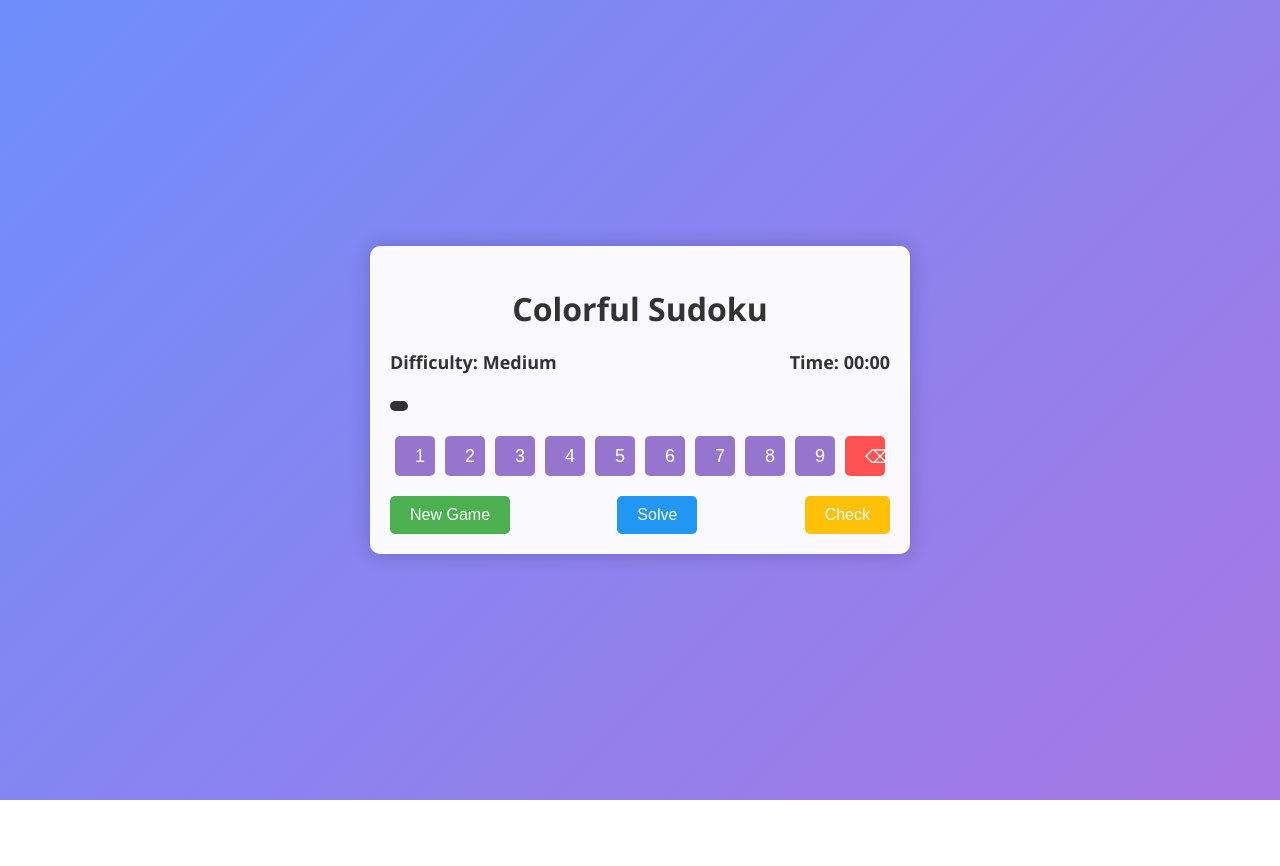
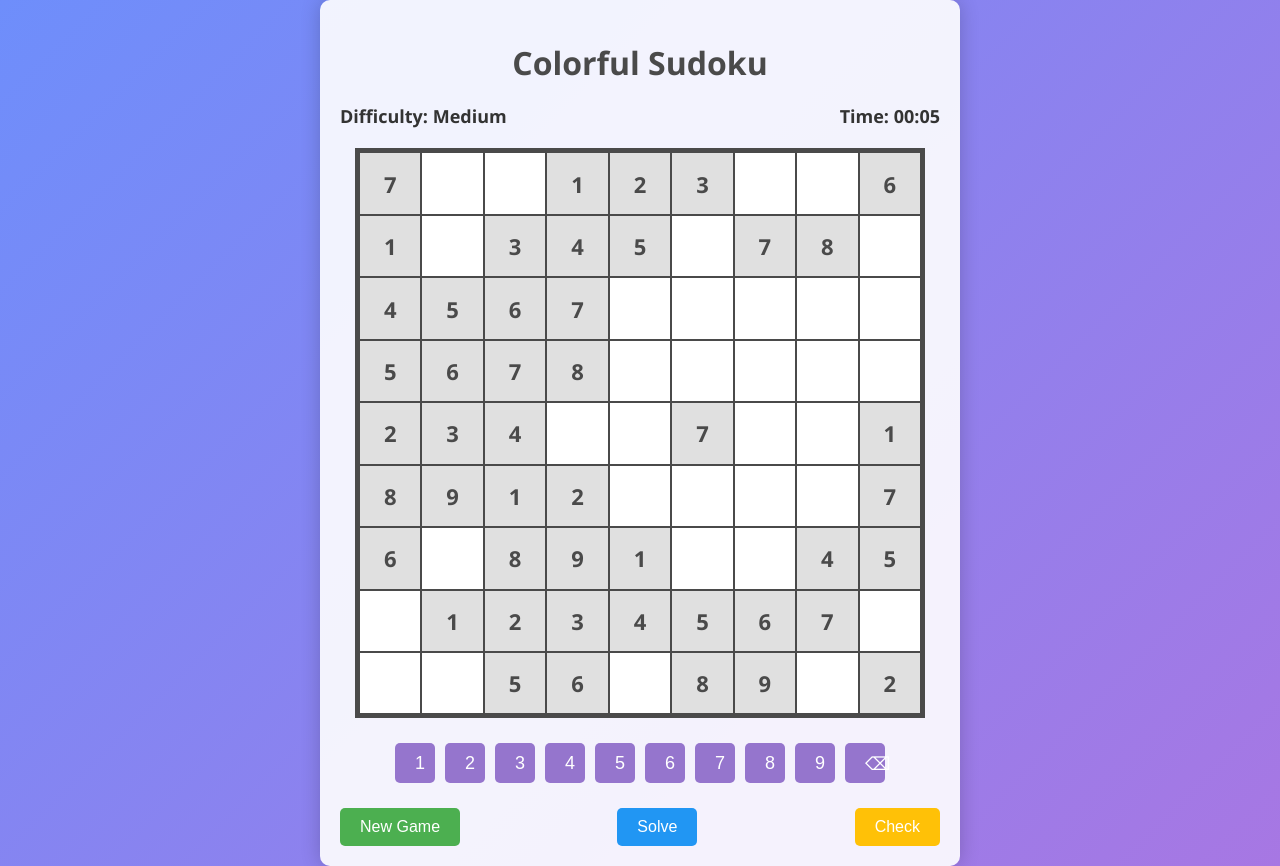
Before and after one commit to premsharma8168/sudoku, a plain HTML site: page index.html in a window 1280 px wide. Before the commit the page ends 800 px from the top, so only its background shows below. Drawn offline with Linux system fonts and the light colour scheme.

Commit message:
Update index.html

```diff
--- a/index.html
+++ b/index.html
@@ -10,62 +10,57 @@
             display: flex;
             justify-content: center;
             align-items: center;
-            height: 100vh;
+            min-height: 100vh;
             margin: 0;
             background: linear-gradient(135deg, #6e8efb, #a777e3);
             color: #333;
         }
         .container {
-            background-color: rgba(255, 255, 255, 0.95);
+            background-color: rgba(255, 255, 255, 0.9);
             border-radius: 10px;
             padding: 20px;
             box-shadow: 0 0 20px rgba(0, 0, 0, 0.2);
-            width: 90%;
-            max-width: 500px;
+            width: 100%;
+            max-width: 600px;
         }
         h1 {
             text-align: center;
-            color: #333;
+            color: #4a4a4a;
             margin-bottom: 20px;
         }
         .sudoku-board {
-            display: inline-grid;
+            display: grid;
             grid-template-columns: repeat(9, 1fr);
-            gap: 1px;
-            background-color: #333;
-            padding: 3px;
-            border: 2px solid #333;
-            border-radius: 5px;
+            grid-template-rows: repeat(9, 1fr);
+            gap: 2px;
+            background-color: #4a4a4a;
+            padding: 5px;
+            max-width: 90vmin;
+            max-height: 90vmin;
+            margin: 0 auto;
+            aspect-ratio: 1 / 1;
         }
         .cell {
             width: 100%;
-            height: 0;
-            padding-bottom: 100%; /* Maintain square ratio */
+            height: 100%;
             background-color: #fff;
             display: flex;
             justify-content: center;
             align-items: center;
-            font-size: 4vw;
+            font-size: calc(2vmin + 6px);
             font-weight: bold;
             cursor: pointer;
             transition: all 0.3s ease;
         }
+        .cell.given {
+            background-color: #e0e0e0;
+            color: #4a4a4a;
+        }
         .cell:hover {
-            background-color: #e3f2fd;
-        }
-        .cell:nth-child(3n) {
-            border-right: 2px solid #333;
-        }
-        .cell:nth-child(n+19):nth-child(-n+27),
-        .cell:nth-child(n+46):nth-child(-n+54) {
-            border-bottom: 2px solid #333;
-        }
-        .cell.given {
-            background-color: #f2f2f2;
-            color: #333;
+            background-color: #e6f2ff;
         }
         .cell.selected {
-            background-color: #a3d2ca;
+            background-color: #bbdefb;
         }
         .cell.invalid {
             color: #f44336;
@@ -109,11 +104,12 @@
             display: flex;
             justify-content: center;
             margin-top: 20px;
+            flex-wrap: wrap;
         }
         .number-btn {
             width: 40px;
             height: 40px;
-            margin: 0 5px;
+            margin: 5px;
             font-size: 18px;
             background-color: #9575CD;
             color: white;
@@ -121,32 +117,10 @@
         .number-btn:hover {
             background-color: #7E57C2;
         }
-        #eraseBtn {
-            background-color: #ff5252;
-        }
-        #eraseBtn:hover {
-            background-color: #ff1744;
-        }
         #timer, #difficulty {
             font-size: 18px;
             font-weight: bold;
         }
-
-        /* Media queries for responsiveness */
-        @media (max-width: 600px) {
-            .cell {
-                font-size: 3vw;
-            }
-            button {
-                font-size: 14px;
-                padding: 8px 15px;
-            }
-            .number-btn {
-                width: 35px;
-                height: 35px;
-            }
-        }
-
     </style>
 </head>
 <body>
@@ -201,6 +175,7 @@
                 cell.addEventListener('click', selectCell);
                 board.appendChild(cell);
             }
+            adjustCellSize();
         }
 
         function selectCell(e) {
@@ -212,15 +187,20 @@
         }
 
         function fillBoard() {
-            const cells = board.getElementsByClassName('cell');
+            const cells = document.getElementsByClassName('cell');
             for (let i = 0; i < 81; i++) {
                 const value = puzzle[i];
                 cells[i].textContent = value || '';
-                cells[i].classList.toggle('given', value !== 0);
+                if (value !== 0) {
+                    cells[i].classList.add('given');
+                } else {
+                    cells[i].classList.remove('given');
+                }
             }
         }
 
         function generatePuzzle() {
+            // A simplified puzzle generator
             const base = [
                 [1, 2, 3, 4, 5, 6, 7, 8, 9],
                 [4, 5, 6, 7, 8, 9, 1, 2, 3],
@@ -233,7 +213,7 @@
                 [9, 1, 2, 3, 4, 5, 6, 7, 8]
             ];
 
-            // Shuffle rows within each 3x3 block
+            // Shuffle rows and columns within each 3x3 block
             for (let i = 0; i < 9; i += 3) {
                 let rows = base.slice(i, i + 3);
                 rows = shuffleArray(rows);
@@ -242,9 +222,27 @@
                 }
             }
 
-            // Flatten puzzle
-            puzzle = base.flat();
-            solution = [...puzzle]; // Copy for solution checking
+            solution = base.flat();
+            puzzle = [...solution];
+
+            // Remove numbers based on difficulty
+            let numbersToRemove;
+            switch (difficulty) {
+                case 'easy':
+                    numbersToRemove = 30;
+                    break;
+                case 'medium':
+                    numbersToRemove = 40;
+                    break;
+                case 'hard':
+                    numbersToRemove = 50;
+                    break;
+            }
+
+            for (let i = 0; i < numbersToRemove; i++) {
+                const index = Math.floor(Math.random() * 81);
+                puzzle[index] = 0;
+            }
         }
 
         function shuffleArray(array) {
@@ -260,22 +258,56 @@
             seconds = 0;
             timerInterval = setInterval(() => {
                 seconds++;
-                let mins = Math.floor(seconds / 60);
-                let secs = seconds % 60;
-                timerDisplay.textContent = `Time: ${String(mins).padStart(2, '0')}:${String(secs).padStart(2, '0')}`;
+                const minutes = Math.floor(seconds / 60);
+                const sec = seconds % 60;
+                timerDisplay.textContent = `Time: ${minutes < 10 ? '0' : ''}${minutes}:${sec < 10 ? '0' : ''}${sec}`;
             }, 1000);
         }
 
-        function newGame() {
+        function handleNewGame() {
             generatePuzzle();
             fillBoard();
             startTimer();
         }
 
+        function solvePuzzle() {
+            puzzle = [...solution];
+            fillBoard();
+            clearInterval(timerInterval);
+        }
+
+        function checkPuzzle() {
+            const cells = document.getElementsByClassName('cell');
+            let isCorrect = true;
+            for (let i = 0; i < 81; i++) {
+                if (parseInt(cells[i].textContent) !== solution[i]) {
+                    cells[i].classList.add('invalid');
+                    isCorrect = false;
+                } else {
+                    cells[i].classList.remove('invalid');
+                }
+            }
+            if (isCorrect) {
+                alert('Congratulations! You solved the puzzle!');
+                clearInterval(timerInterval);
+            }
+        }
+
+        function adjustCellSize() {
+            const boardSize = Math.min(window.innerWidth * 0.9, window.innerHeight * 0.7);
+            board.style.width = `${boardSize}px`;
+            board.style.height = `${boardSize}px`;
+        }
+
+        newGameBtn.addEventListener('click', handleNewGame);
+        solveBtn.addEventListener('click', solvePuzzle);
+        checkBtn.addEventListener('click', checkPuzzle);
+
         numberBtns.forEach(btn => {
             btn.addEventListener('click', () => {
                 if (selectedCell && !selectedCell.classList.contains('given')) {
                     selectedCell.textContent = btn.textContent;
+                    puzzle[selectedCell.dataset.index] = parseInt(btn.textContent);
                     selectedCell.classList.remove('invalid');
                 }
             });
@@ -284,12 +316,16 @@
         eraseBtn.addEventListener('click', () => {
             if (selectedCell && !selectedCell.classList.contains('given')) {
                 selectedCell.textContent = '';
+                puzzle[selectedCell.dataset.index] = 0;
+                selectedCell.classList.remove('invalid');
             }
         });
 
-        newGameBtn.addEventListener('click', newGame);
+        window.addEventListener('resize', adjustCellSize);
 
-        newGame();
+        createBoard();
+        handleNewGame();
+        adjustCellSize();
     </script>
 </body>
 </html>
```
